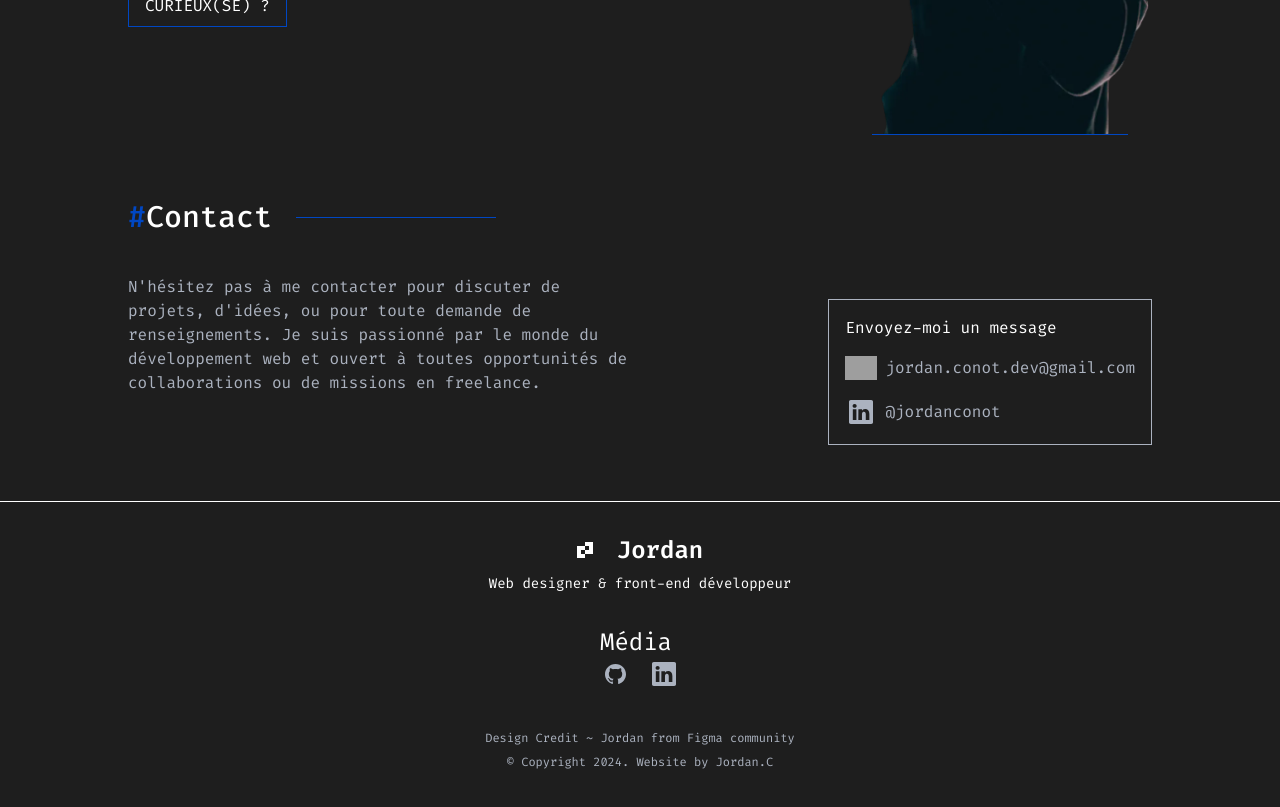
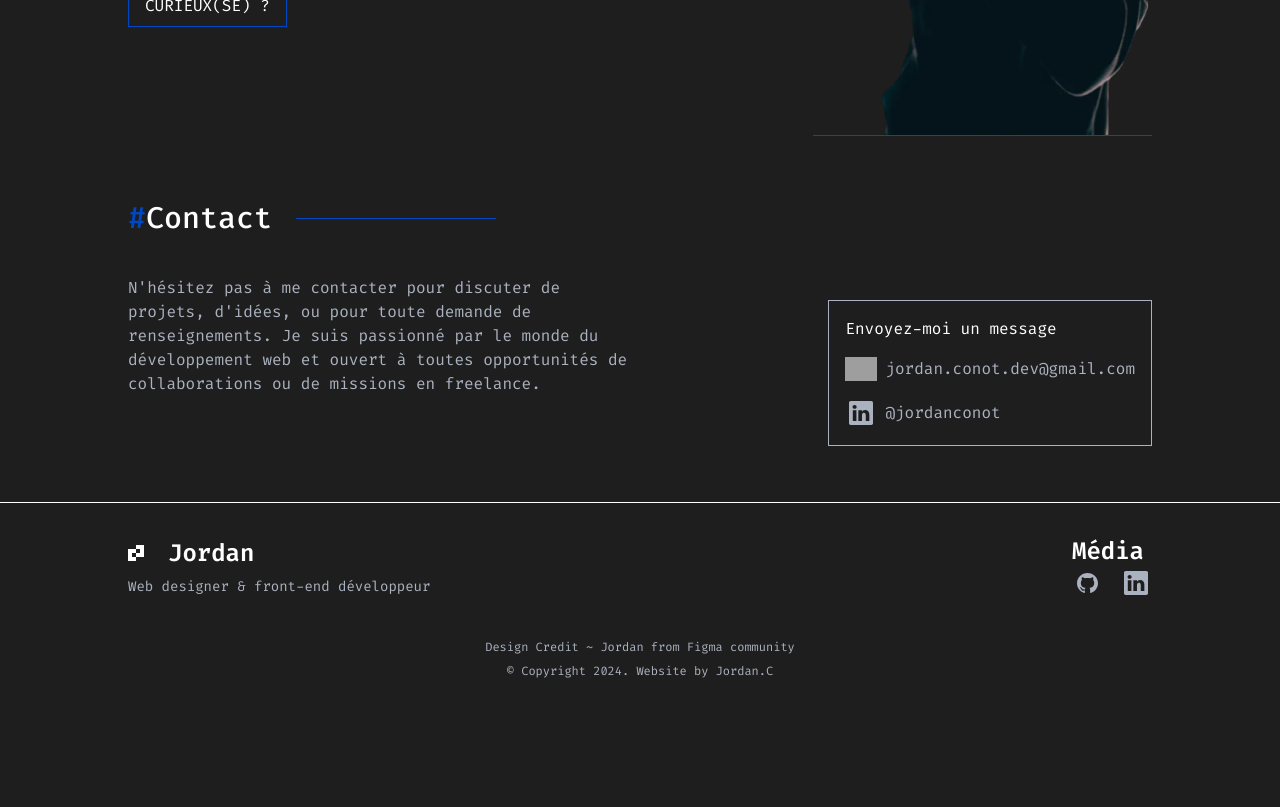
Before and after one commit to jordanconot/portfolio, a Next.js app: page / in a window 1280 px wide. Shown: the part 2720-3527 px from the top of the page. After the commit the page ends 3439 px from the top, so only its background shows below. Built offline with nearby package versions, Linux system fonts and the light colour scheme; grey boxes are pictures that could not be loaded.

Commit message:
style: home page ok, just missing link in cards

```diff
--- a/src/components/About.tsx
+++ b/src/components/About.tsx
@@ -37,9 +37,9 @@ const About: React.FC<AboutProps> = ({ isAboutPage }) => {
                     </div>
 
                 </div>
-                <div className='relative z-10 mt-8 md:flex md:justify-end'>
+                <div className='relative z-10 mt-8 flex-col flex items-center md:justify-end'>
                     <Image src='/assets/img/about-me.webp' alt='Boy' width={339} height={507} />
-                    <div className='absolute h-[1px] bottom-0 right-6 w-64 bg-backgroundColor-nav'></div>
+                    <div className='h-[1px] w-[80%] bg-backgroundColor-nav flex md:w-[60%] lg:w-full'></div>
                 </div>
             </div>
         </section>
--- a/src/components/Footer.tsx
+++ b/src/components/Footer.tsx
@@ -11,8 +11,8 @@ const Footer = () => {
     return (
         <footer className='border-t border-color-3 mt-14'>
             <div className='gap-2 mt-8 md:ml-32 md:mr-32'>
-                <div className='flex gap-8 flex-col items-center md:justify-between'>
-                    <div className='flex flex-col gap-2'>
+                <div className='flex gap-8 flex-col items-center md:justify-between lg:flex-row'>
+                    <div className='flex flex-col gap-2 lg:items-start'>
                         <div className='flex items-center gap-6 justify-center'>
                             <Link className='hover:opacity-50' href='/'>
                                 <Image src='/assets/svg/logo-default-white.svg' alt='logo' width={16} height={16} />
@@ -22,12 +22,12 @@ const Footer = () => {
                             </Link>
 
                         </div>
-                        <p className='text-color-3 text-sm'>{t('Footer.text-top')}</p>
+                        <p className='text-color-2 text-sm'>{t('Footer.text-top')}</p>
 
                     </div>
-                    <div className='flex flex-col'>
+                    <div className='flex flex-col lg:items-start'>
 
-                        <p className='text-color-3 text-2xl'>{t('Footer.media')}</p>
+                        <p className='text-color-3 text-2xl font-semibold'>{t('Footer.media')}</p>
                         <div className='flex gap-4 items-center'>
                             <a href='https://github.com/jordanconot' target='_blank'>
                                 <Image className='hover:opacity-50' src='/assets/svg/icon-github.svg' alt='logo' width={32} height={16} />
@@ -39,7 +39,7 @@ const Footer = () => {
                     </div>
                 </div>
 
-                <div className='flex flex-col items-center gap-2 my-10'>
+                <div className='flex flex-col items-center gap-2 my-10 lg:flex-col'>
                     <p className='text-color-2 text-xs'>{t('Footer.credit')}</p>
                     <p className='text-color-2 text-xs'>{t('Footer.copyright')}</p>
                 </div>
```
